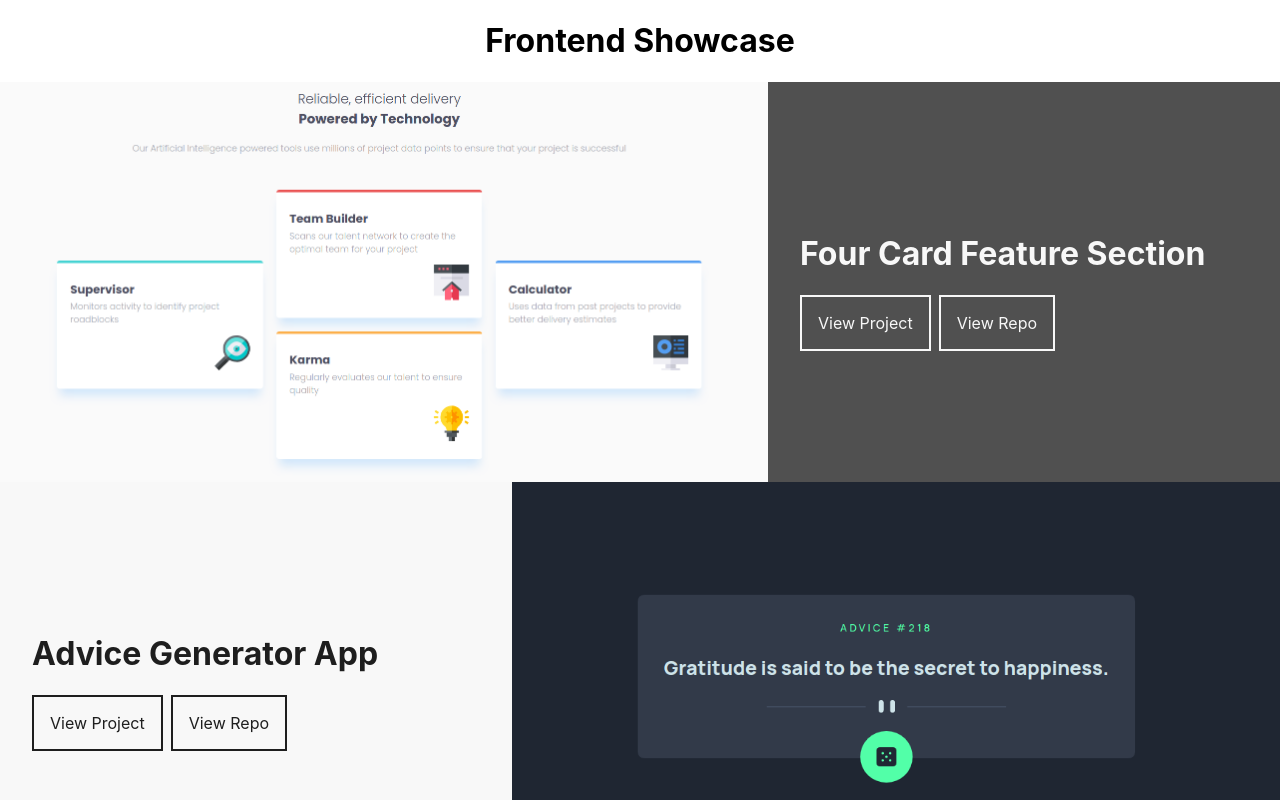
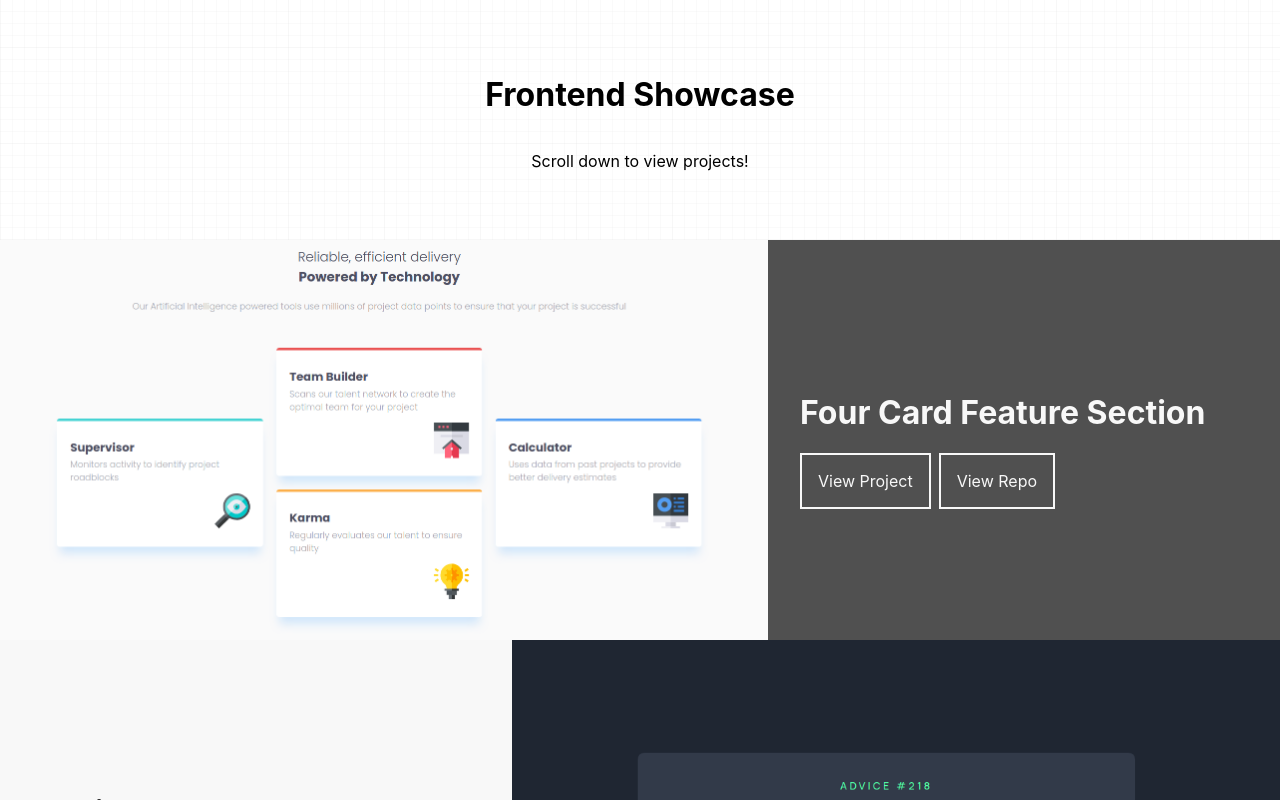
Before and after one commit to alabador/frontend-showcase, a React (Create React App) app: page / in a window 1280 px wide. Shown: the top 800 px of the page. Built offline with nearby package versions, Linux system fonts and the light colour scheme.

Commit message:
Add background image to hero

```diff
--- a/src/components/Hero.js
+++ b/src/components/Hero.js
@@ -4,6 +4,7 @@ const Hero = () => {
     return (
         <div className='Hero'>
             <h1>Frontend Showcase</h1>
+            <p>Scroll down to view projects!</p>
         </div>
     )
 }
--- a/src/components/Hero.scss
+++ b/src/components/Hero.scss
@@ -5,10 +5,15 @@
 }
 
 .Hero {
-    // height: 100vh;
+    height: 30vh;
     width: 100vw;
     max-width: 100%;
     display: flex;
+    flex-direction: column;
     justify-content: center;
     align-items: center;
+    box-shadow: 4.0px 8.0px 8.0px hsl(0deg 0% 0% / 0.38);
+
+    background-image: repeating-linear-gradient(90deg, hsla(196,0%,79%,0.06) 0px, hsla(196,0%,79%,0.06) 1px,transparent 1px, transparent 96px),repeating-linear-gradient(0deg, hsla(196,0%,79%,0.06) 0px, hsla(196,0%,79%,0.06) 1px,transparent 1px, transparent 96px),repeating-linear-gradient(0deg, hsla(196,0%,79%,0.09) 0px, hsla(196,0%,79%,0.09) 1px,transparent 1px, transparent 12px),repeating-linear-gradient(90deg, hsla(196,0%,79%,0.09) 0px, hsla(196,0%,79%,0.09) 1px,transparent 1px, transparent 12px),linear-gradient(90deg, rgb(255,255,255),rgb(255,255,255));
+
 }
```
